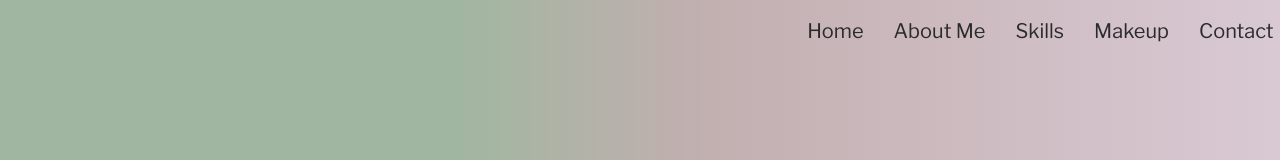
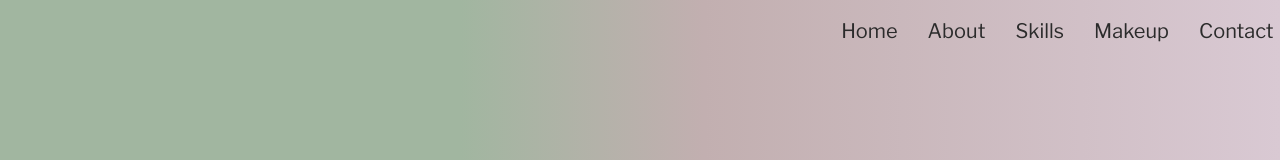
Before and after one commit to mk-an-ro/final-project, a plain HTML site: page index.html in a window 1280 px wide. Shown: the top 160 px of the page. Drawn offline with nearby package versions, Linux system fonts and the light colour scheme.

Commit message:
Update index.html

```diff
--- a/index.html
+++ b/index.html
@@ -80,7 +80,7 @@
     </li>
     <li>
       <a href="#about">
-        About Me
+        About
     </a>
     </li>
     <li>
@@ -108,7 +108,7 @@
 <h2> Makeup Artist </h2>
 <h2>Aspring Front End Web Developer</h2>
     <p class="arrow">
-      <a href="about">
+      <a href="#about">
         <i class="fas fa-angle-double-down">
         </i>
       </a>
```
